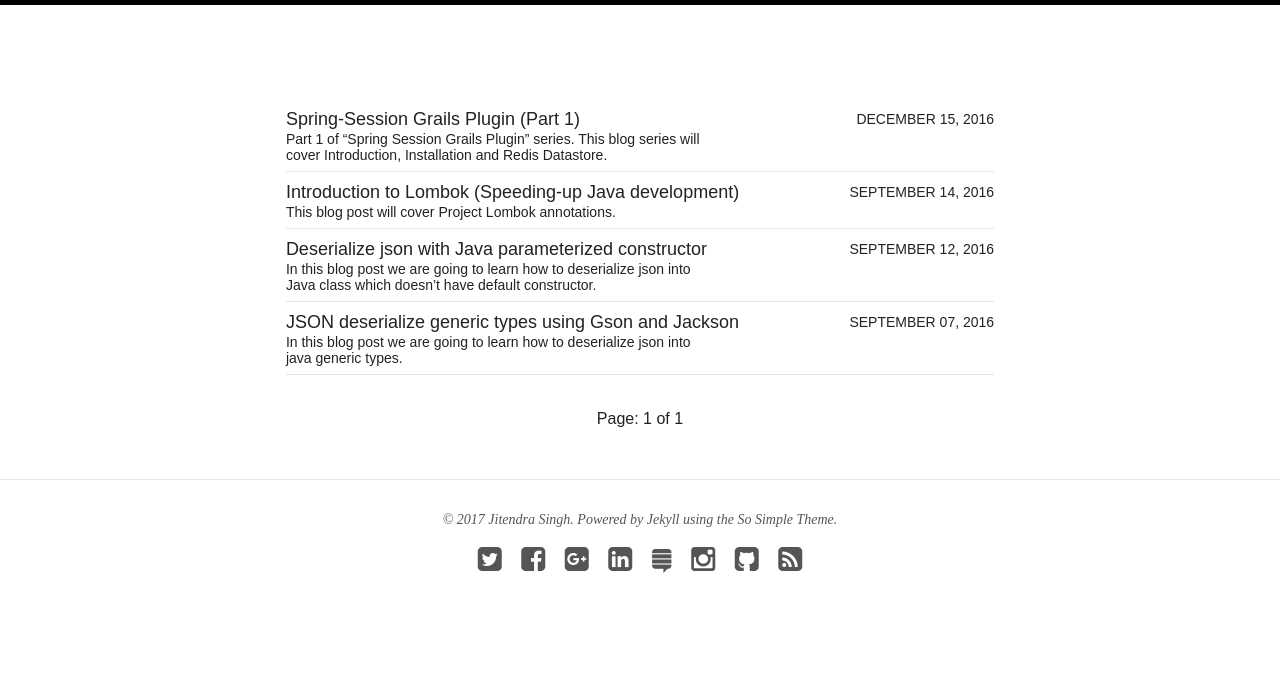
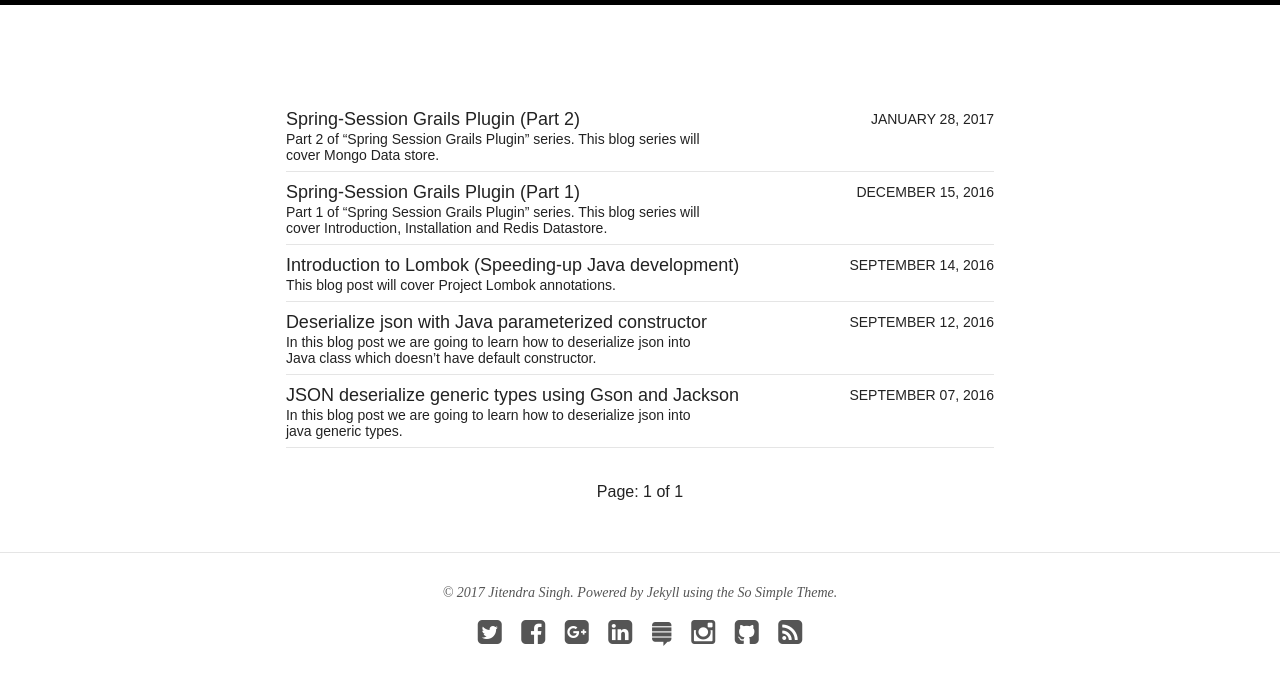
Before and after one commit to jeetmp3/jblog.github.io, a Jekyll site: the page built from index.html, in a window 1280 px wide. Shown: the top 685 px of the page. Built offline with Jekyll 4.4.1, drawn with Linux system fonts in a browser that asks for light colours; nearby versions of some CDN libraries; the list of posts is cut into pages by our own code; some of the changed lines change nothing that is shown.

Commit message:
Spring session grails plugin part 2 started

````diff
--- a/_posts/blogs/2016-12-15-Spring-Session-Grails-Plugin.md
+++ b/_posts/blogs/2016-12-15-Spring-Session-Grails-Plugin.md
@@ -261,5 +261,5 @@ springsession.redis.jackson.modules = ['demo.SimpleModule']
 
 That's it. You're done.
 
-In next post
+In [next post]({{ site.baseurl }}{% link _posts/blogs/2017-01-28-Spring-Session-Grails-Plugin-part-2.md %})
     I'll explain Mongo datastore. Happy coding, Cheers !!!
--- /dev/null
+++ b/_posts/blogs/2017-01-28-Spring-Session-Grails-Plugin-part-2.md
@@ -0,0 +1,31 @@
+---
+layout: post
+title: Spring-Session Grails Plugin (Part 2)
+status: unpublish
+type: post
+published: true
+comments: true
+category: blogs
+tags: [GRAILS, JAVA, SPRING-SESSION]
+date: 2017-01-28T00:00:00-04:00
+comments: true
+share: true
+excerpt: Part 2 of "Spring Session Grails Plugin" series. This blog series will cover Mongo Data store.
+---
+<a href="https://github.com/jeetmp3/spring-session" target="_blank"><img style="position: absolute; top: 0; right: 0; border: 0;" src="https://camo.githubusercontent.com/e7bbb0521b397edbd5fe43e7f760759336b5e05f/68747470733a2f2f73332e616d617a6f6e6177732e636f6d2f6769746875622f726962626f6e732f666f726b6d655f72696768745f677265656e5f3030373230302e706e67" alt="Fork me on GitHub" data-canonical-src="https://s3.amazonaws.com/github/ribbons/forkme_right_green_007200.png"></a>
+
+In my [__previous post__]({{ site.baseurl }}{% link _posts/blogs/2016-12-15-Spring-Session-Grails-Plugin.md %}) I've explained What is this plugin all about along with Redis datastore. In this blog post I'll explain how you can use MongoDB as your session store.
+
+To change datastore you need to add property in your `Config.groovy`.
+
+```groovy
+springsession.sessionStore=SessionStore.MONGO
+```
+This will set MongoDB as your datastore. By default it'll try to connect mongo running on __localhost__ port __27017__. Let's checkout the some config properties with their default values.
+
+***Note:*** *Some of the common properties explained in previous block will work same for mongo datastore*.
+{: .notice}
+
+```groovy
+springsession.mongo.hostName="localhost" // MongoDB host server. Default is localhost
+```
````
